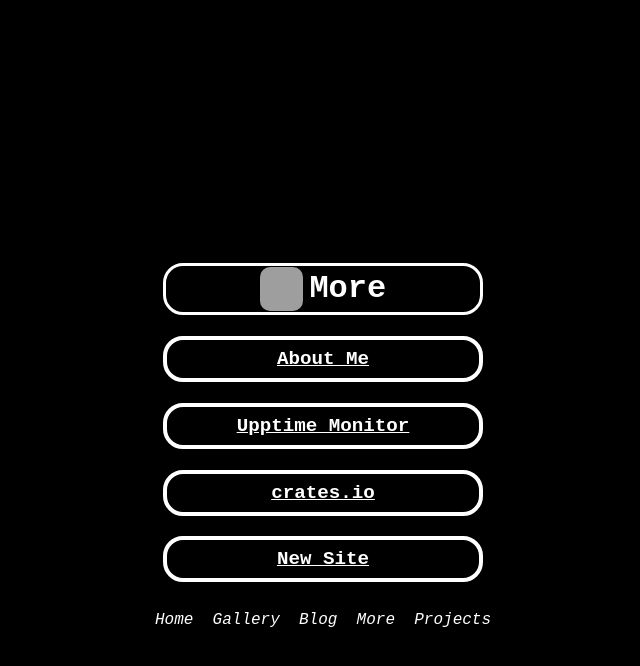
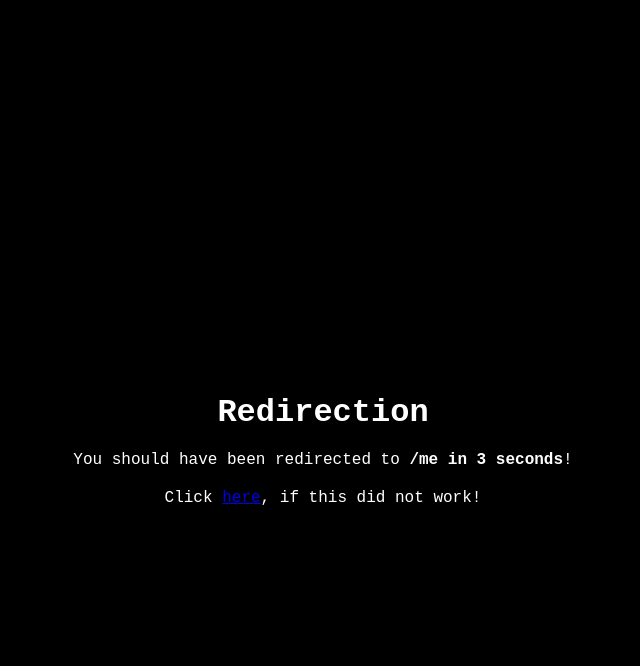
Before and after one commit to ShadowDara/Shadowdara.github.io, a Jekyll site: the page built from sites/more.html, in a window 1280 px wide. Shown: the top 666 px of the page, without its empty margins (317-957 px from the left). Built offline with Jekyll 4.4.1, drawn with Linux system fonts in a browser that asks for light colours; grey boxes are pictures that could not be loaded.

Commit message:
Updated Page

```diff
--- a/_includes/footer.html
+++ b/_includes/footer.html
@@ -10,7 +10,7 @@
         <a href="/blog">Blog</a>
     </span>
     <span>
-        <a href="/more">More</a>
+        <a href="/me">Me</a>
     </span>
     <span>
         <a href="/blog/2025/09/13/project-blog.html">Projects</a>
--- a/sites/more.html
+++ b/sites/more.html
@@ -1,44 +1,6 @@
 ---
-layout: default
-title: "More"
-header: "More"
+layout: redirection
+title: "Links About me"
+this_url: "/me"
 permalink: /more
 ---
-
-<div class="d4r-box">
-    <!-- About -->
-    <div class="inner-box">
-        <a href="/about">
-            <div class="settings-box">
-                <p>About Me</p>
-            </div>
-        </a>
-    </div>
-
-    <!-- Upptime Monitor -->
-    <div class="inner-box">
-        <a href="https://shadowdara.github.io/upptime" target="_blank">
-            <div class="settings-box">
-                <p>Upptime Monitor</p>
-            </div>
-        </a>
-    </div>
-
-    <!-- crates.io -->
-    <div class="inner-box">
-        <a href="https://crates.io/users/ShadowDara" target="_blank">
-            <div class="settings-box">
-                <p>crates.io</p>
-            </div>
-        </a>
-    </div>
-
-    <!-- crates.io -->
-    <div class="inner-box">
-        <a href="https://shadowdara.42web.io" target="_blank">
-            <div class="settings-box">
-                <p>New Site</p>
-            </div>
-        </a>
-    </div>
-</div>
--- a/sites/redirection/index.html
+++ b/sites/redirection/index.html
@@ -45,6 +45,10 @@ permalink: /redirection
             <td>https://github.com/ShadowDara/Awesome-Minecraft-Tools</td>
         </tr>
         <tr>
+            <td>/more</td>
+            <td>/me</td>
+        </tr>
+        <tr>
             <td>/projects</td>
             <td>/blog/2025/09/13/project-blog.html</td>
         </tr>
```
Also changed, not shown: _posts/2025-09-13-project-blog.md (+3 -1 lines), _posts/2025-10-14-about-me.md (deleted, +0 -12 lines), index.html (+18 -27 lines), sites/gallery.html (+0 -27 lines), sites/me.html (added, +72 -0 lines), sites/sites.html (deleted, +0 -14 lines).
